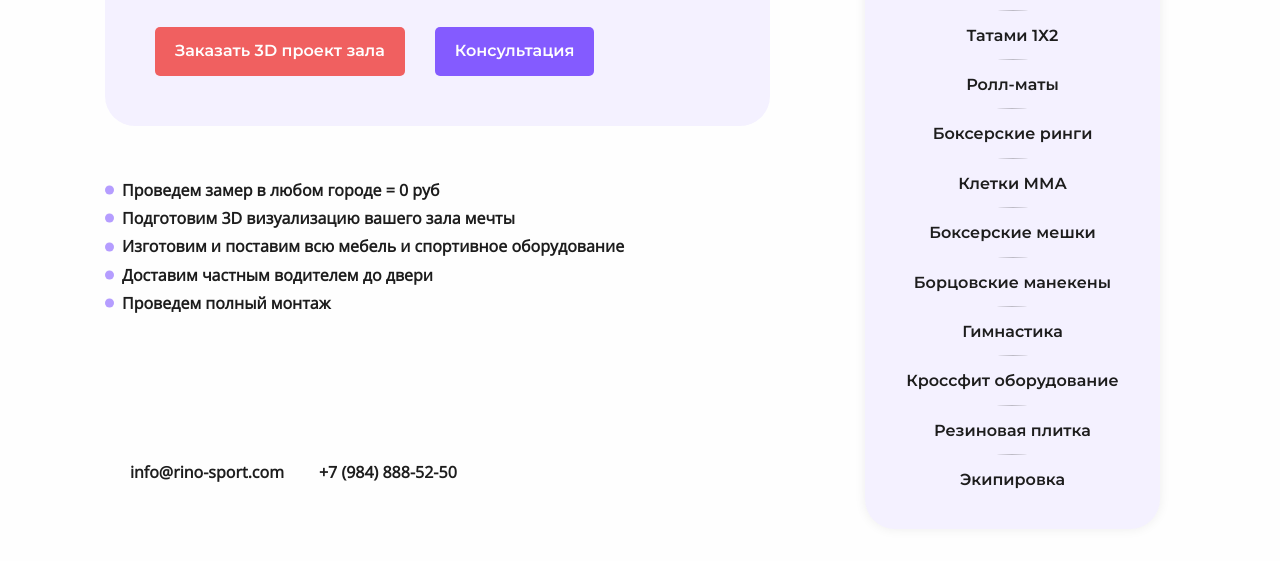
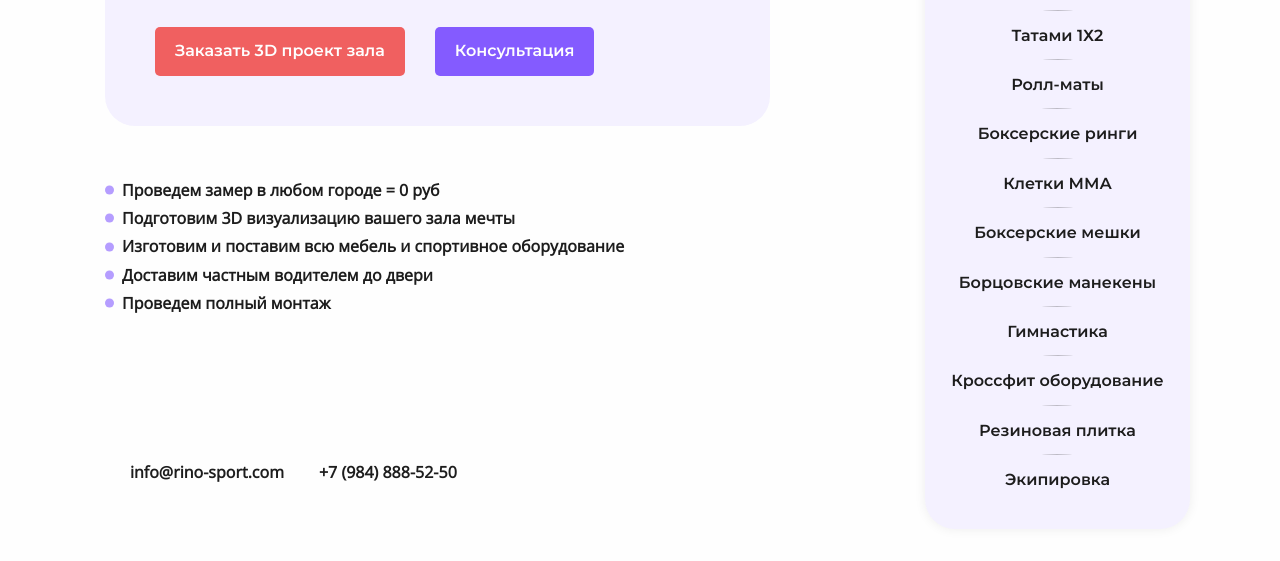
Before and after one commit to Kustiche/apex-sport, a website built with Vite: page index.html in a window 1280 px wide. Shown: the part 382-943 px from the top of the page. Built offline with nearby package versions, Linux system fonts and the light colour scheme.

Commit message:
♻️  refactor(project): скорректировал адаптацию sidebar

```diff
--- a/src/scss/_interface.scss
+++ b/src/scss/_interface.scss
@@ -115,8 +115,10 @@
 	box-shadow: 0 0 12px 0 rgba(0, 0, 0, 0.07);
 	background-color: var(--titan-color);
 
-	@media (max-width: 1200px) {
+	@media (max-width: 1400px) {
 		right: 90px;
+		padding: 40px 15px;
+		max-width: 265px;
 	}
 
 	@media (max-width: 992px) {
```
